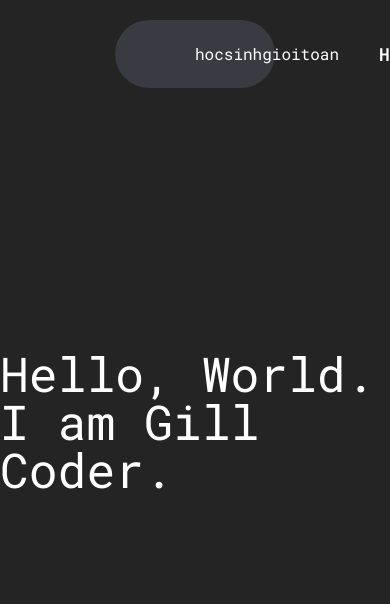
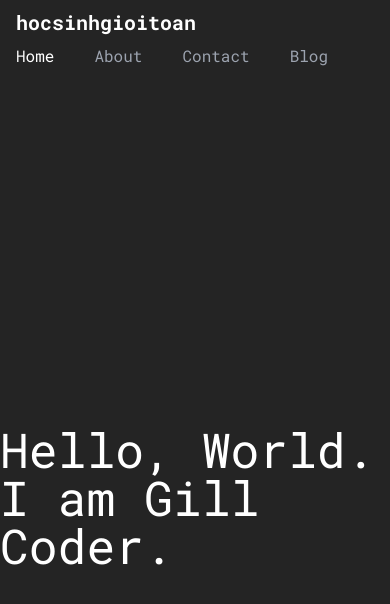
Before and after one commit to GillHoang/blog, a React (Vite) app in the folder client/: page / in a window 390 px wide. Shown: the top 604 px of the page. Built offline with nearby package versions, Linux system fonts and the light colour scheme.

Commit message:
💄 style(Navbar.tsx): refactor Navbar component to use Tailwind CSS classes and improve responsiveness

```diff
--- a/client/src/components/Navbar/Navbar.tsx
+++ b/client/src/components/Navbar/Navbar.tsx
@@ -24,17 +24,20 @@ const Navbar = () => {
     const baseClasses = "font-semibold text-lg";
 
     return (
-    <div className="fixed top-5 left-1/2 flex items-center gap-x-10 justify-between -translate-x-1/2 bg-backgroundColorLight max-w-[40vw] w-full px-20 py-5 rounded-full">
-      <Link to="/">
-        <h3 className="">hocsinhgioitoan</h3>
+        <div className="relative flex flex-wrap items-center justify-between px-4 py-2 sm:px-8 sm:py-4 md:px-16 md:py-6 lg:px-20 lg:py-8 xl:px-24">
+            <Link
+                to="/"
+                className="text-xl sm:text-2xl md:text-3xl lg:text-4xl xl:text-5xl font-bold"
+            >
+                hocsinhgioitoan
             </Link>
-      <div className="flex items-center gap-x-10">
+            <div className="flex items-center gap-x-10 mt-2 sm:mt-0 md:ml-auto">
                 {NavbarLinks.map((link) => (
                     <NavLink
                         to={link.path}
                         key={link.name}
                         className={({ isActive }) =>
-              isActive ? `${baseClasses} text-white` : `${baseClasses} text-gray-400`
+                            isActive ? `text-white` : `text-gray-400`
                         }
                     >
                         {link.name}
```
Also changed, not shown: 1 other file (tests, documents, lock files or other folders). Lines whose indentation alone changed are shown as unchanged.
